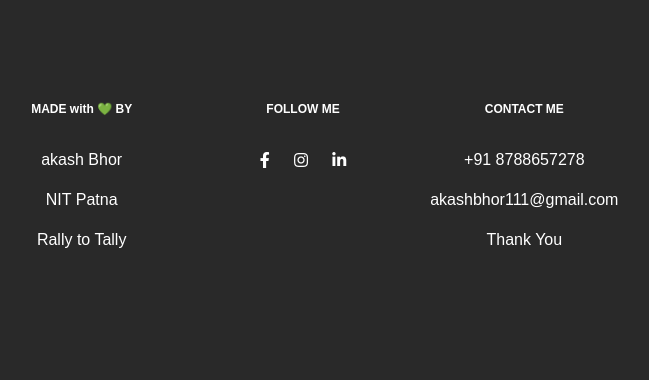
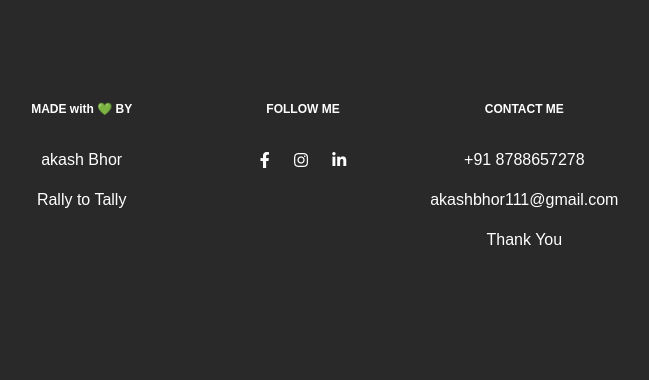
Before and after one commit to akashbhor1356/pipe_counter, a Flask app: page / in a window 1280 px wide. Shown: the part 1642-2022 px from the top of the page, without its empty margins (337-986 px from the left). Run offline with Flask 3, Linux system fonts and the light colour scheme; some libraries are stand-ins or nearby versions.

Commit message:
Update index.html

```diff
--- a/templates/index.html
+++ b/templates/index.html
@@ -230,7 +230,7 @@ h1 span:nth-child(8) { animation-delay: .7s; } */
   <h5 class="footer_headings"><b>MADE with 💚 BY</b> </h5>
   <br>
   <p>akash Bhor</p>
-  <p>NIT Patna</p>
+  <p></p>
   <p>Rally to Tally</p>
   <br><br>
 </div>
```
